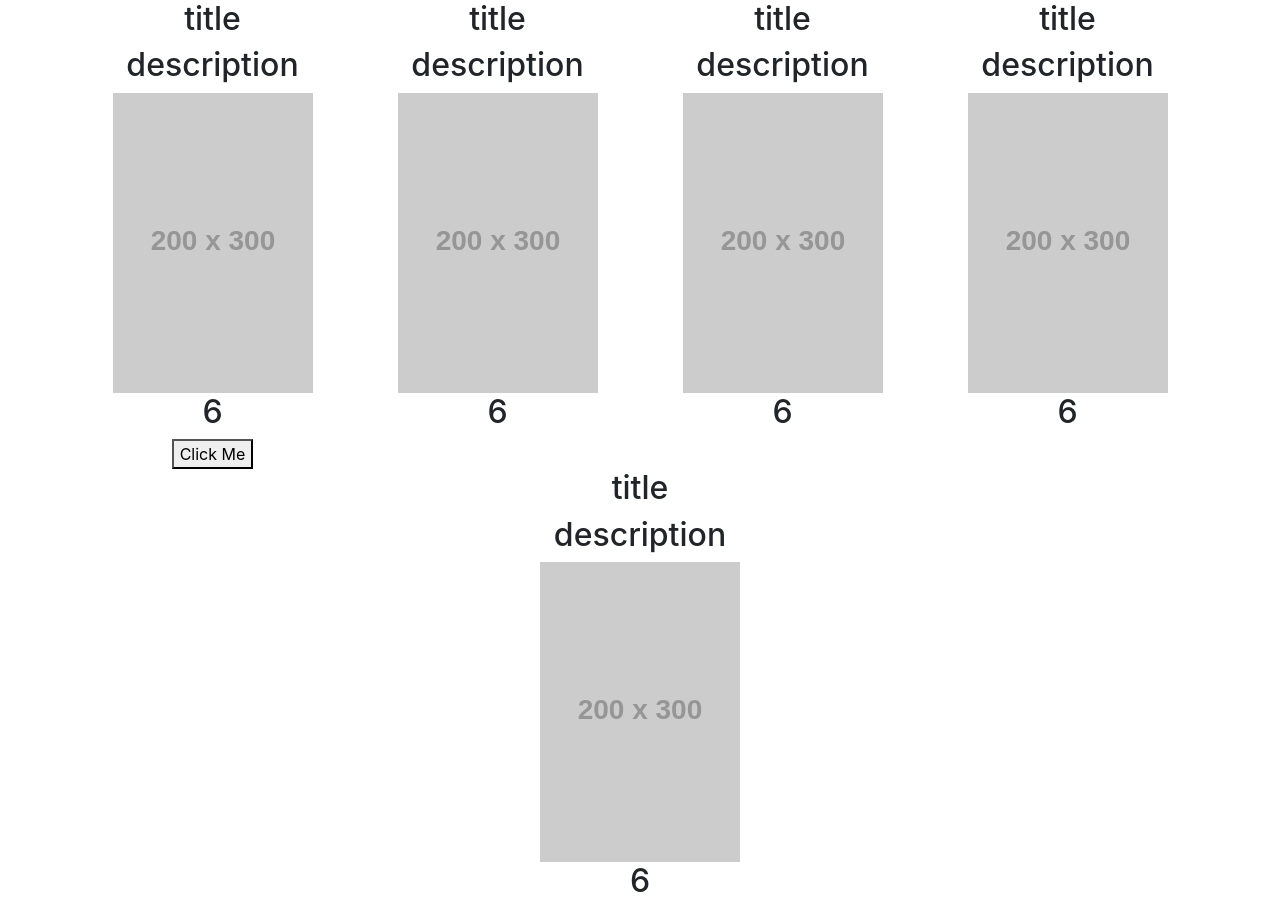
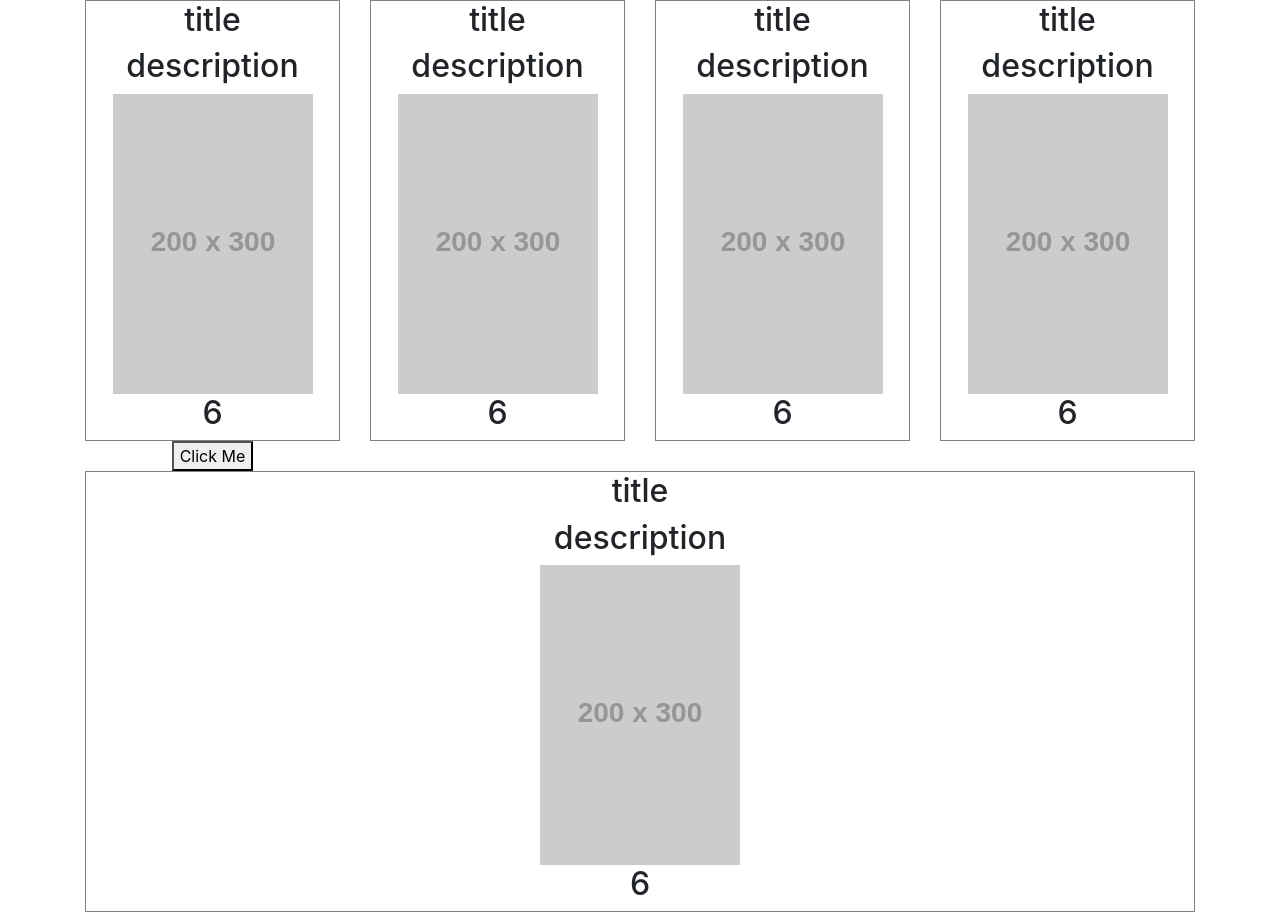
Before and after one commit to Khaliddxx/React_Hooks_cp, a React (Create React App) app: page / in a window 1280 px wide. Built offline with nearby package versions, Linux system fonts and the light colour scheme.

Commit message:
Movie card template set. Trying to handle MovieCard's [setData] hook from MovieList.

```diff
--- a/src/Components/MovieCard.css
+++ b/src/Components/MovieCard.css
@@ -1,4 +1,3 @@
-/* .movie-card {
-  height: 800px;
-  width: 500px;
-} */
+.movie-card {
+  border: 1px solid grey;
+}
```
